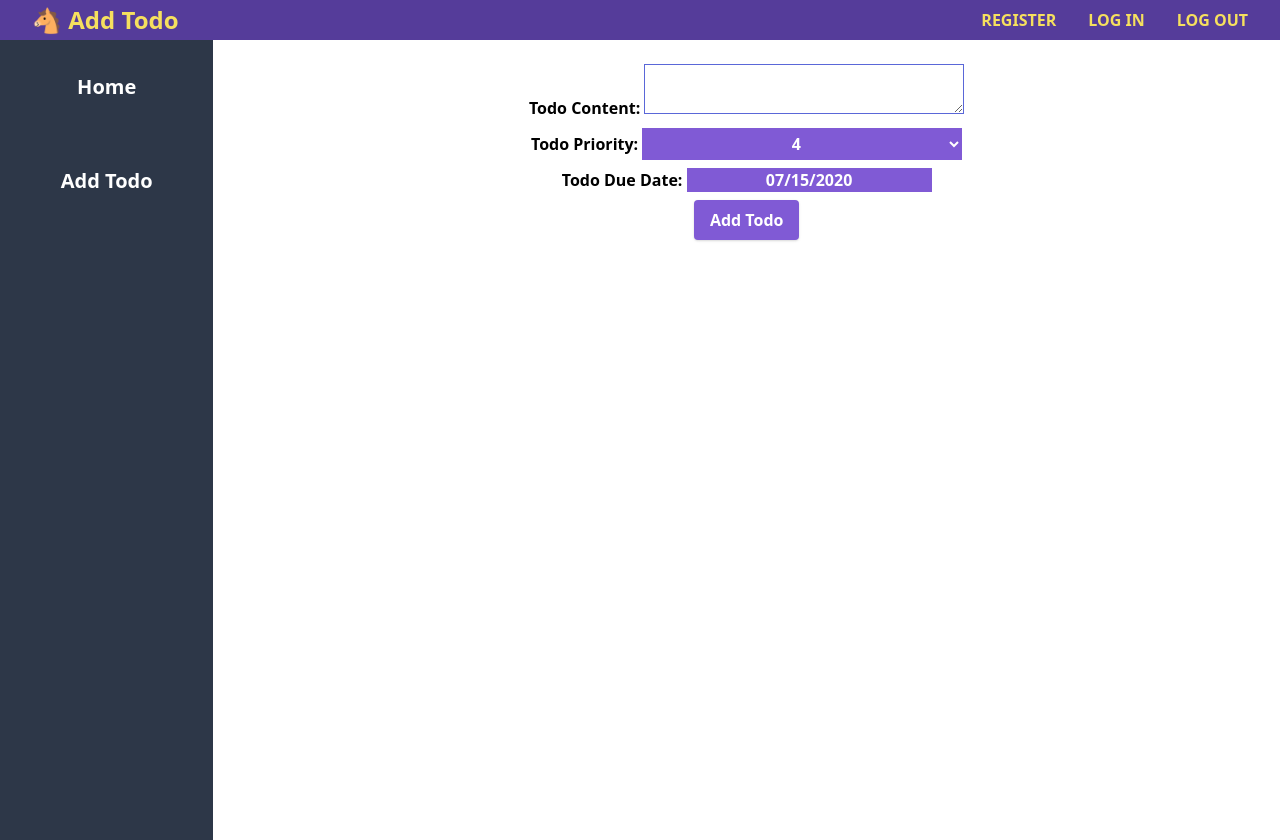
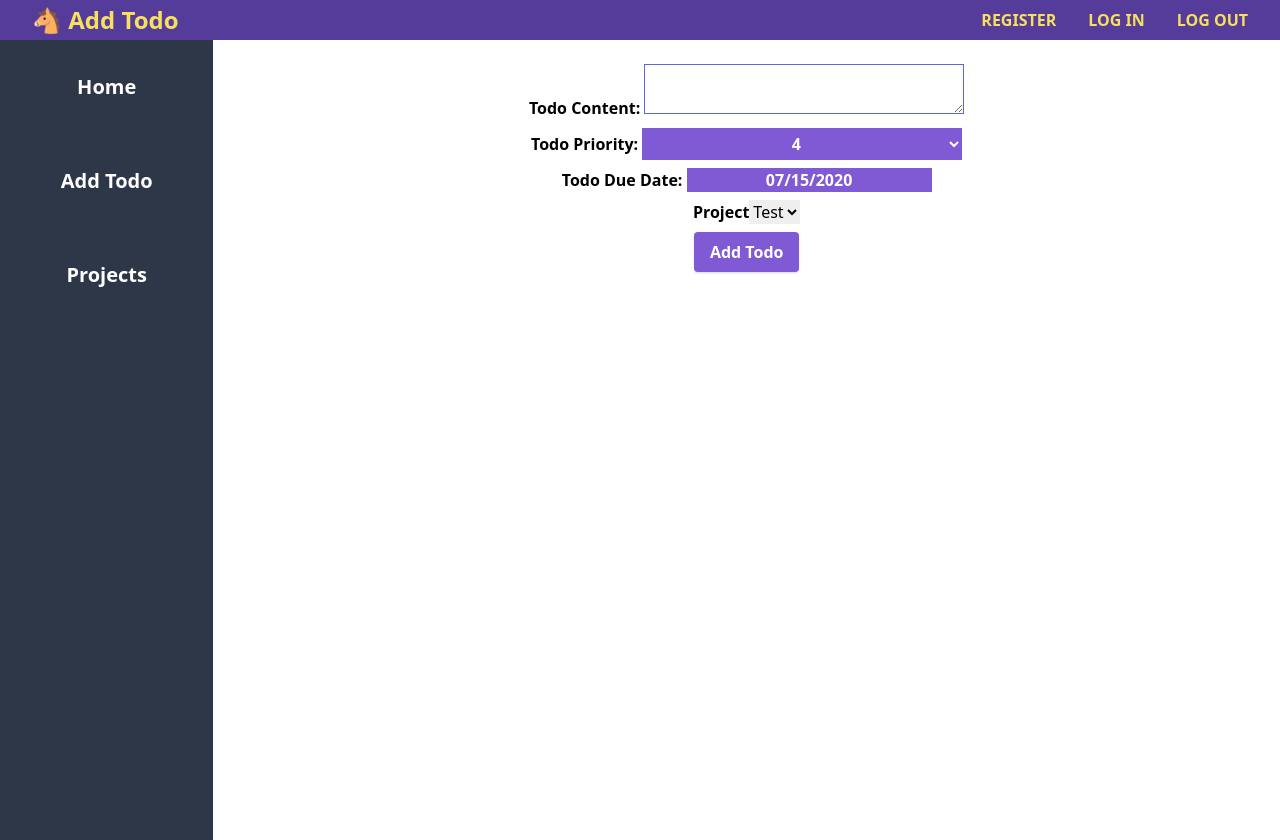
Before and after one commit to will-t-harris/express-check, a React (Create React App) app: page /add in a window 1280 px wide. Built offline with nearby package versions, Linux system fonts and the light colour scheme.

Commit message:
feat: add and link to Projects component

```diff
--- a/src/components/AddTodo.js
+++ b/src/components/AddTodo.js
@@ -56,6 +56,12 @@ export const AddTodo = () => {
 						onChange={(todoDate) => setTodoDate(todoDate)}
 					/>
 				</div>
+				<div className="mb-2 text-center">
+					<label className="font-bold">Project</label>
+					<select>
+						<option>Test</option>
+					</select>
+				</div>
 				<div className="text-center">
 					<input
 						className="px-4 py-2 rounded bg-purple-600 text-white font-bold shadow hover:bg-purple-500 cursor-pointer"
--- /dev/null
+++ b/src/components/Projects.js
@@ -0,0 +1,19 @@
+import React, { useState, useEffect } from "react";
+import axios from "axios";
+
+import { Header } from "./Header";
+
+export const Projects = () => {
+	const [projects, setProjects] = useState(null);
+
+	useEffect(() => {
+		axios.get("http://localhost:5000/projects").then((res) => console.log(res));
+	}, []);
+
+	return (
+		<>
+			<Header headerText="Projects" />
+			<div>From the projects component</div>
+		</>
+	);
+};
--- a/src/components/Sidebar.js
+++ b/src/components/Sidebar.js
@@ -10,6 +10,9 @@ export const Sidebar = () => {
 			<Link className="py-8 hover:underline" to="/add">
 				Add Todo
 			</Link>
+			<Link className="py-8 hover:underline" to="/projects">
+				Projects
+			</Link>
 		</div>
 	);
 };
```
